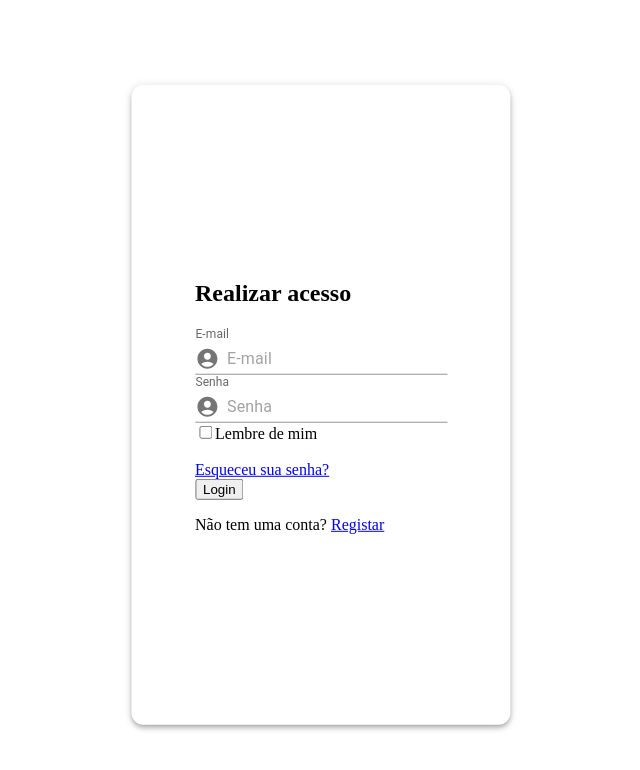
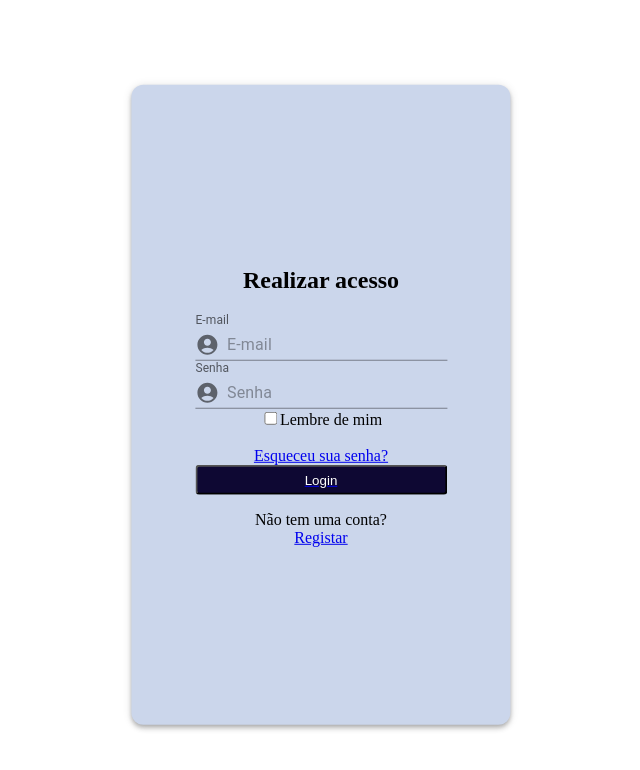
Before and after one commit to Leitz0/ReatGameShop, a React (Vite) app in the folder reactGame/: page /login in a window 1280 px wide. Shown: the top 770 px of the page, without its empty margins (319-959 px from the left). Built offline with nearby package versions, Linux system fonts and the light colour scheme.

Commit message:
alterações tela 2

```diff
--- a/reactGame/src/Pages/Login.jsx
+++ b/reactGame/src/Pages/Login.jsx
@@ -32,7 +32,7 @@ const Login = () => {
       justifyContent: 'center',
       alignItems: 'center',
       height: '80vh',
-      backgroundColor: 'rgba(255, 255, 255, 0.15);',
+      backgroundColor: '#CBD6EB',
       position: 'relative',
       top: '50%',
       left: '50%',
@@ -44,10 +44,10 @@ const Login = () => {
 
 
 
-    <form onSubmit={handleSubmit}>
+    <form onSubmit={handleSubmit} style={{ textAlign: 'center' }}>
       <h2>Realizar acesso</h2>
 
-      <FormControl variant="standard">
+      <FormControl variant="standard" style={{ textAlign: 'center' }}>
         <InputLabel htmlFor="input-with-icon-adornment">E-mail</InputLabel>
         <Input
           id="input-with-icon-adornment"
@@ -64,7 +64,7 @@ const Login = () => {
         />
       </FormControl><br></br>
 
-      <FormControl variant="standard">
+      <FormControl variant="standard" style={{ textAlign: 'center' }}>
         <InputLabel htmlFor="input-with-icon-adornment">Senha</InputLabel>
         <Input
           id="input-with-icon-adornment"
@@ -81,7 +81,7 @@ const Login = () => {
         />
       </FormControl><br></br>
 
-      <div className="recall-forget">
+      <div className="recall-forget" style={{ textAlign: 'center' }}>
         <label>
           <input type="checkbox" />
           Lembre de mim
@@ -90,12 +90,23 @@ const Login = () => {
       </div>
 
       <Link to="/produtos">
-      <button variant="contained">Login</button>
-    </Link>
+    <button variant="contained" color="success" style={{ display: 'flex',
+        justifyContent: 'center',
+        alignItems: 'center',
+        width: '100%',
+        height: '30px',
+        backgroundColor: 'hsl(248.54deg 73.3% 11.44%)',
+        color: 'white',
+        padding: '10px 10px',
+        borderRadius: 4,
+        textAlign: 'center' }}>
+      Login
+    </button>
+</Link>
 
-    <div className="signup-link">
+    <div className="signup-link" style={{ textAlign: 'center' }}>
     <p>
-    Não tem uma conta? <a href="/cadastro">Registar</a>
+    Não tem uma conta? <br></br><a href="/cadastro">Registar</a>
     </p>
     </div>
   </form>
```
